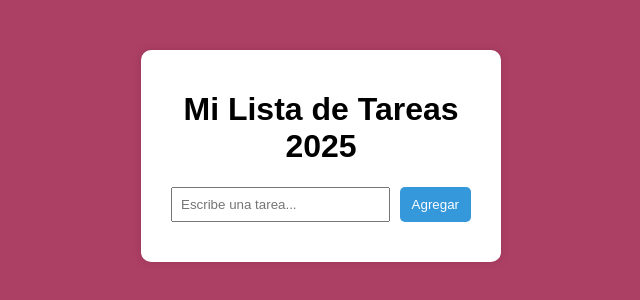
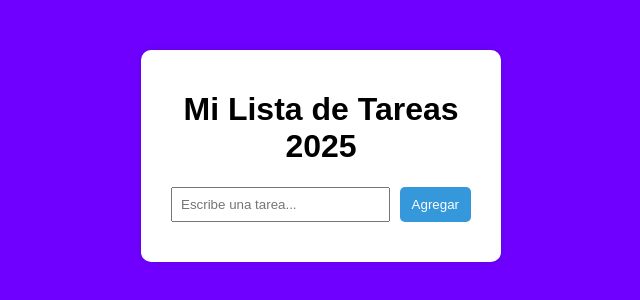
Before and after one commit to cesarkey2/registro-tareas-git, a plain HTML site: page index.html in a window 1280 px wide. Shown: the whole page, without its empty margins (319-959 px from the left). Drawn offline with Linux system fonts and the light colour scheme.

Commit message:
Actualizar fondo principal

```diff
--- a/style.css
+++ b/style.css
@@ -1,6 +1,6 @@
 body {
     font-family: Arial, sans-serif;
-    background-color: #ac3f64; /* ROSA CLARO */
+    background-color: #6f00ff; /* MORADO CLARO */
     display: flex;
     justify-content: center;
     margin-top: 50px;
```
